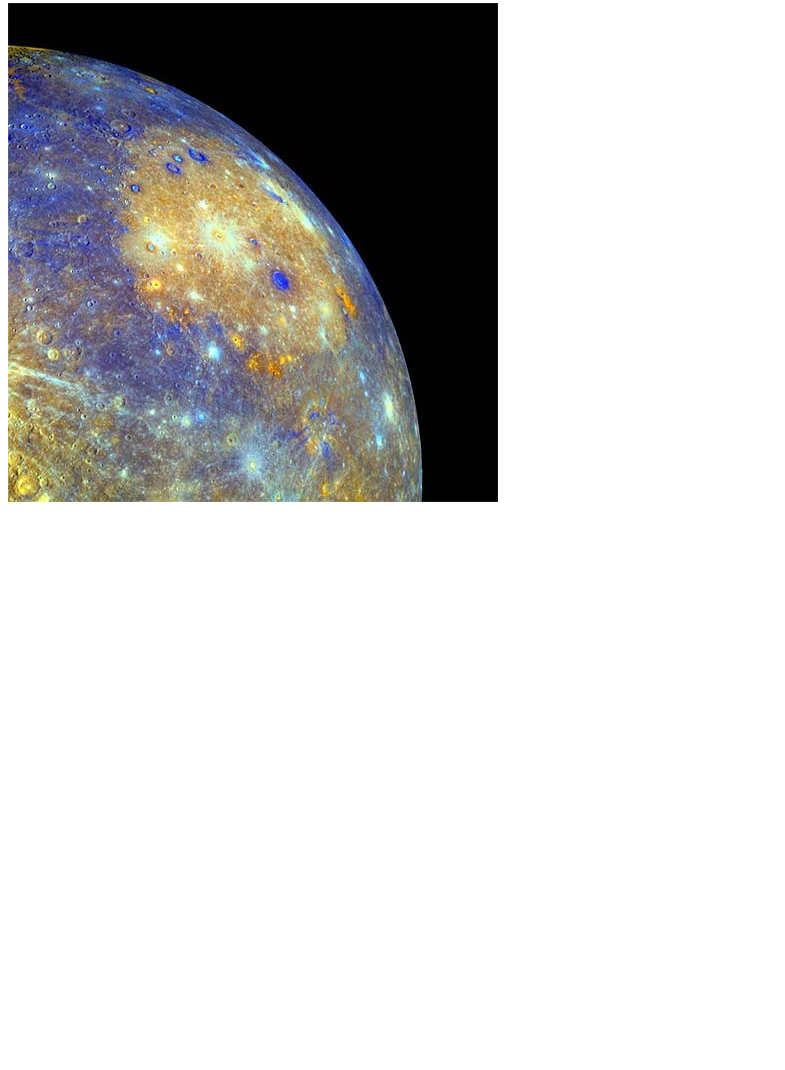
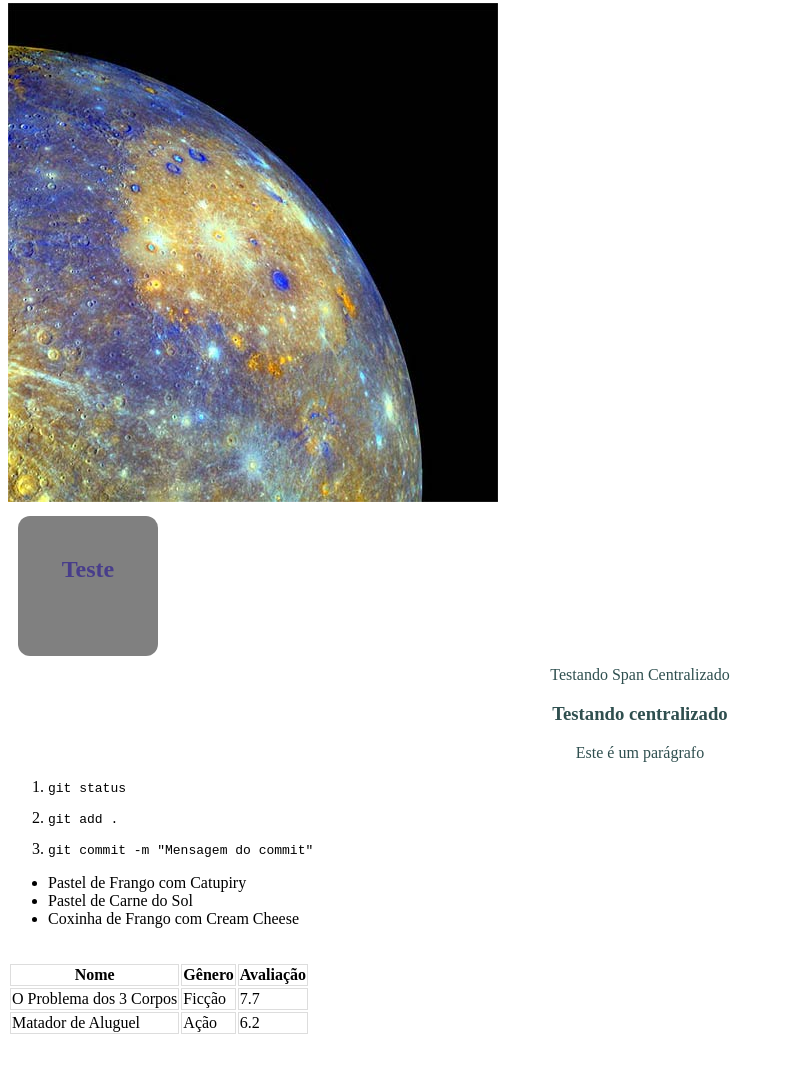
Before and after one commit to breno-oliveira98/dc_html, a plain HTML site: page index.html in a window 1280 px wide. Shown: the part 496-1566 px from the top of the page, without its empty margins (0-785 px from the left). Before the commit the page ends 1010 px from the top, so only its background shows below. Drawn offline with Linux system fonts and the light colour scheme.

Commit message:
Adicionei CSS, Tabelas e Listas

```diff
--- a/index.html
+++ b/index.html
@@ -4,6 +4,34 @@
     <meta charset="UTF-8">
     <meta name="viewport" content="width=device-width, initial-scale=1.0">
     <title>Dev FullStack</title>
+    <style>
+        body {
+            padding-bottom: 400px;
+        }
+
+        #caixa {
+            height: 100px;
+            width: 100px;
+            background-color: gray;
+            border-color: black;
+            border-radius: 12px;
+            color: darkslateblue;
+            padding: 20px;
+            text-align: center;
+            margin: 10px;
+        }
+
+        .center {
+            text-align: center;
+            color: darkslategrey;
+
+        }
+
+        td,th {
+            border: 1px solid #dddddd;
+        }
+
+    </style>
 </head>
 <body>
     <!-- Titulo da Página -->
@@ -21,9 +49,67 @@
     <!-- Tags inline -->
     <hr/>
     <img src="/img/i301138.jpeg" width="500px">
-    <hr>
+    <hr >
     <hr>
     <img src="/img/mercurio_mariner.jpg" alt="Planeta Mercurio">
+    <div id="caixa">
+        <h2>Teste</h2>
+    </div>
+
+    <div class="center">
+        <span>Testando Span Centralizado</span>
+        <h3>Testando centralizado</h3>
+    </div>
+
+    <div class="center">
+        <p>Este é um parágrafo</p>
+    </div>
+
+    <ol>
+        <li>
+            <pre>git status</pre>
+        </li>
+        <li>
+            <pre>git add .</pre>
+        </li>
+        <li>
+            <pre>git commit -m "Mensagem do commit"</pre>
+        </li>
+    </ol>
+
+    <ul>
+        <li>
+            Pastel de Frango com Catupiry
+        </li>
+        <li>
+            Pastel de Carne do Sol
+        </li>
+        <li>
+            Coxinha de Frango com Cream Cheese
+        </li>
+    </ul>
+    <br>
+
+    <!-- Tabela -->
+    <table>
+        <tr>
+            <th>Nome</th>
+            <th>Gênero</th>
+            <th>Avaliação</th>
+        </tr>
+
+        <tr>
+            <td>O Problema dos 3 Corpos</td>
+            <td>Ficção</td>
+            <td>7.7</td>
+        </tr>
+
+        <tr>
+            <td>Matador de Aluguel</td>
+            <td>Ação</td>
+            <td>6.2</td>
+        </tr>
+    </table>
 
 </body>
 </html>
```
